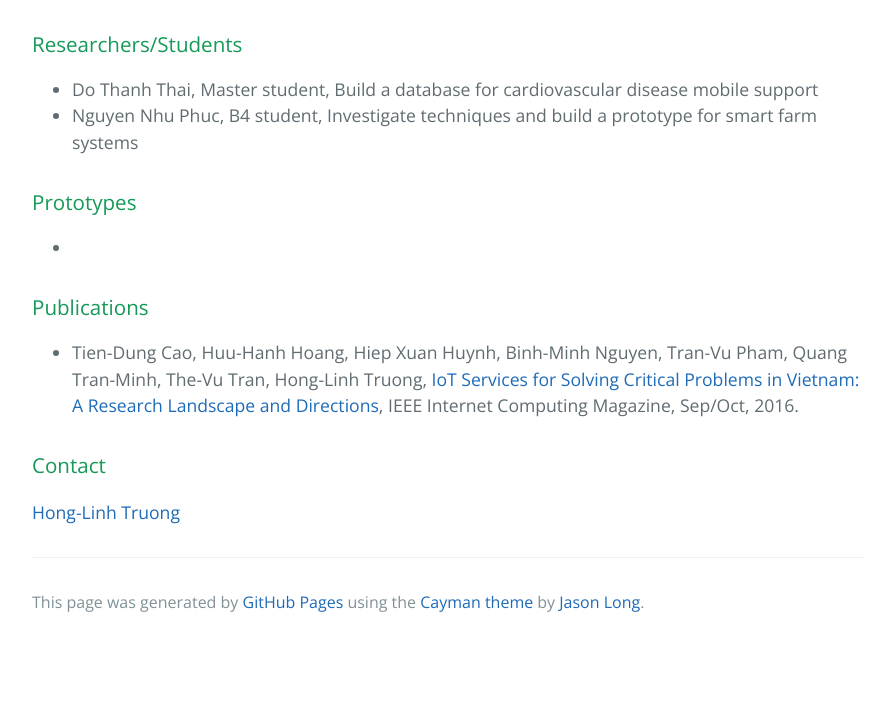
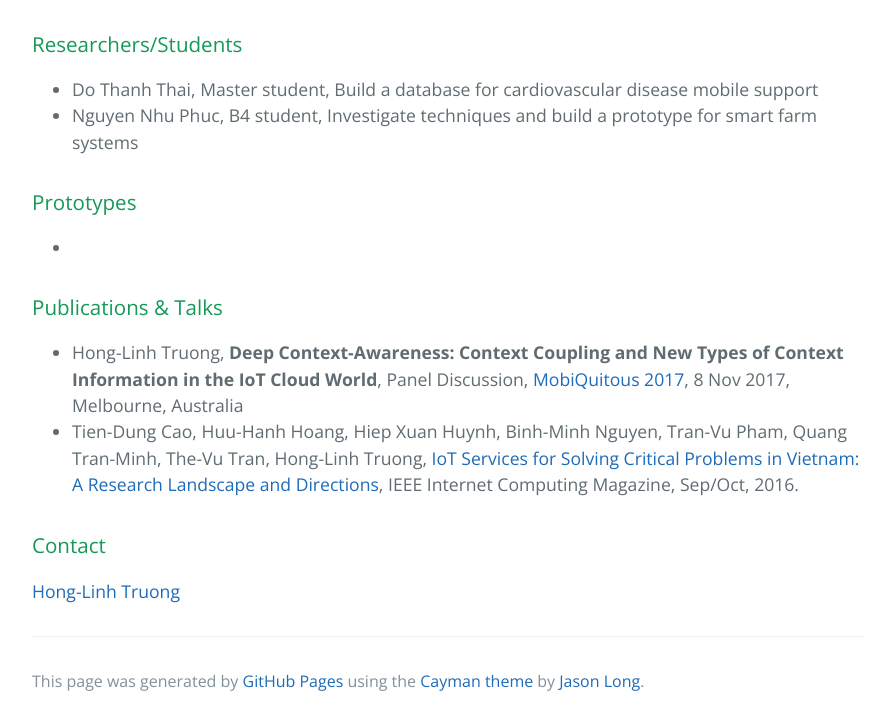
Before and after one commit to alpslab/alpslab.github.io, a plain HTML site: page index.html in a window 1280 px wide. Shown: the part 1409-2134 px from the top of the page, without its empty margins (192-1087 px from the left). Before the commit the page ends 2055 px from the top, so only its background shows below. Drawn offline with nearby package versions, Linux system fonts and the light colour scheme.

Commit message:
update talk

```diff
--- a/index.html
+++ b/index.html
@@ -19,7 +19,7 @@
       <h3>
 <a id="welcome-to-the-joint-research-cooperation-lab-alps" class="anchor" href="#welcome-to-the-joint-research-cooperation-lab-alps" aria-hidden="true"><span aria-hidden="true" class="octicon octicon-link"></span></a>Welcome to the Joint Research Cooperation Lab AlPS</h3>
 
-<p>AlPS - Analytics, Privacy, and Security for IoT and Big Data - is a joint research lab  between researchers in Austria (TU Wien, Uni Linz, University of Vienna), Indonesia () and Vietnam (Bach Khoa University, Hue University). The lab receives partially funding from <a href="http://asea-uninet.org/">ASEA-UNINET</a> for research visits and training during 2016-2107 </p>
+<p>AlPS - Analytics, Privacy, and Security for IoT and Big Data - is a joint research lab  between researchers in Austria (TU Wien, Uni Linz, University of Vienna), Indonesia () and Vietnam (Bach Khoa University, Hue University). The lab receives partially funding from <a href="http://asea-uninet.org/">ASEA-UNINET</a> for research visits and training during 2016-2107.</p>
 
 <p>The lab is an  attempt on investigating how experts from Austria, Indonesia and Vietnam would come to a
 joint force to investigate novel techniques for analytics, security and privacy in IoT and big data for
@@ -76,8 +76,9 @@ involved institutions.</p>
 </ul>
 
 <h3>
-<a id="publications" class="anchor" href="#publications" aria-hidden="true"><span aria-hidden="true" class="octicon octicon-link"></span></a>Publications</h3>
-  <ul>
+<a id="publications" class="anchor" href="#publications" aria-hidden="true"><span aria-hidden="true" class="octicon octicon-link"></span></a>Publications & Talks</h3>
+<ul>
+  <li>Hong-Linh Truong, <b>Deep Context-Awareness: Context Coupling and New Types of Context Information in the IoT Cloud World</b>, Panel Discussion, <a href="http://mobiquitous.org">MobiQuitous 2017</a>, 8 Nov 2017, Melbourne, Australia</li>
   <li>Tien-Dung Cao, Huu-Hanh Hoang, Hiep Xuan Huynh, Binh-Minh Nguyen, Tran-Vu Pham, Quang Tran-Minh, The-Vu Tran, Hong-Linh Truong, <a href="http://bit.ly/1UPvkgM">IoT Services for Solving Critical Problems in Vietnam: A Research Landscape and Directions</a>, IEEE Internet Computing Magazine, Sep/Oct, 2016.</li>
 </ul>
 
```
